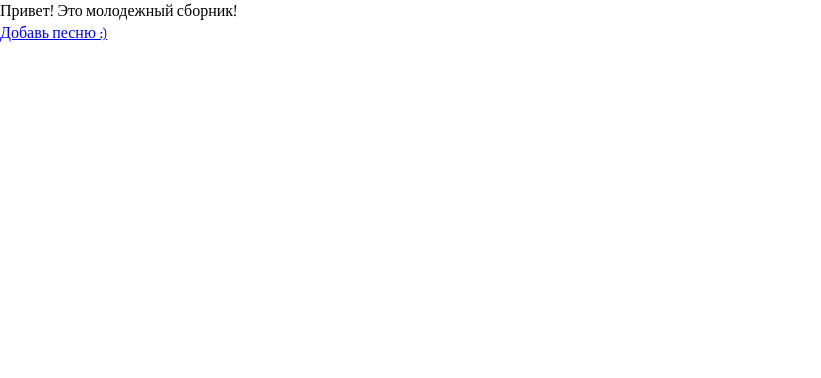
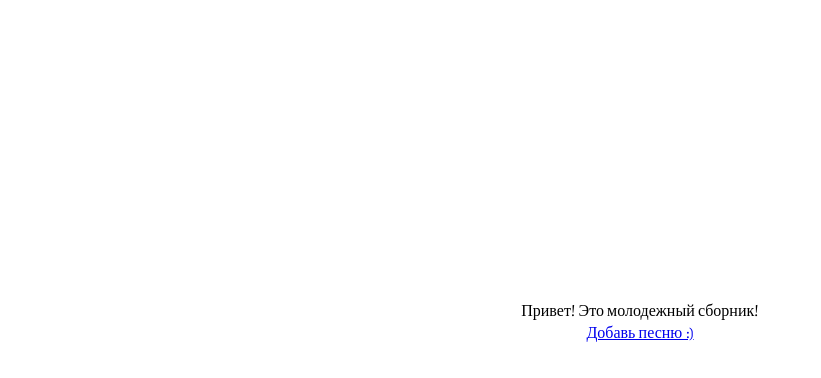
Before and after one commit to pavelLyolya/christian-songs-web, a React (Create React App) app: page / in a window 1280 px wide. Shown: the top 378 px of the page, without its empty margins (0-821 px from the left). Built offline with nearby package versions, Linux system fonts and the light colour scheme.

Commit message:
canhge text position

```diff
--- a/src/pages/App.js
+++ b/src/pages/App.js
@@ -34,8 +34,10 @@ function App() {
           <Login />
         </Route>
         <Route path='/'>
-          <h1>Привет! Это молодежный сборник!</h1>
-          <Link to='/create'>Добавь песню :)</Link>
+          <div style={{ textAlign: 'center', marginTop: 300 }}>
+            <h1>Привет! Это молодежный сборник!</h1>
+            <Link to='/create'>Добавь песню :)</Link>
+          </div>
         </Route>
       </Switch>
 
```
